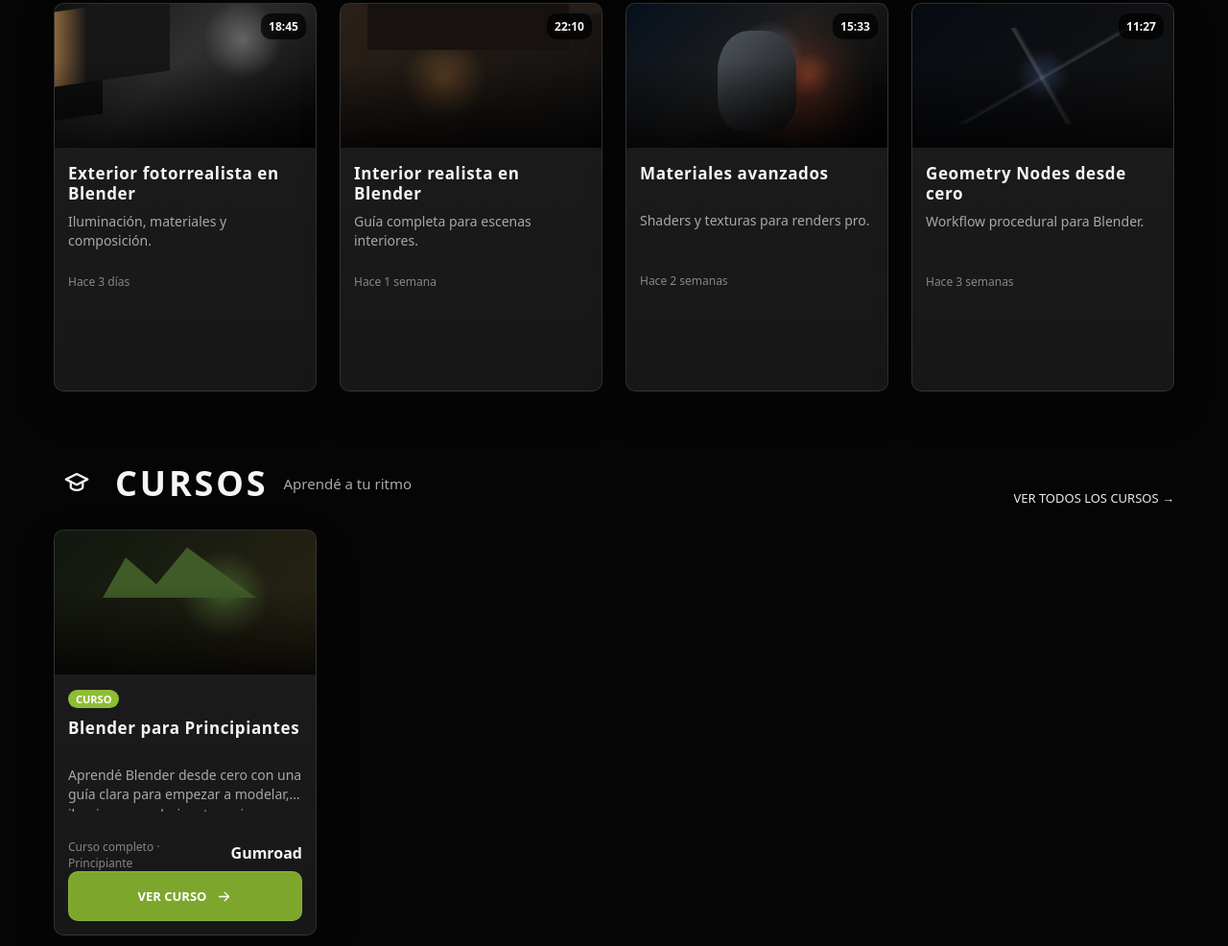
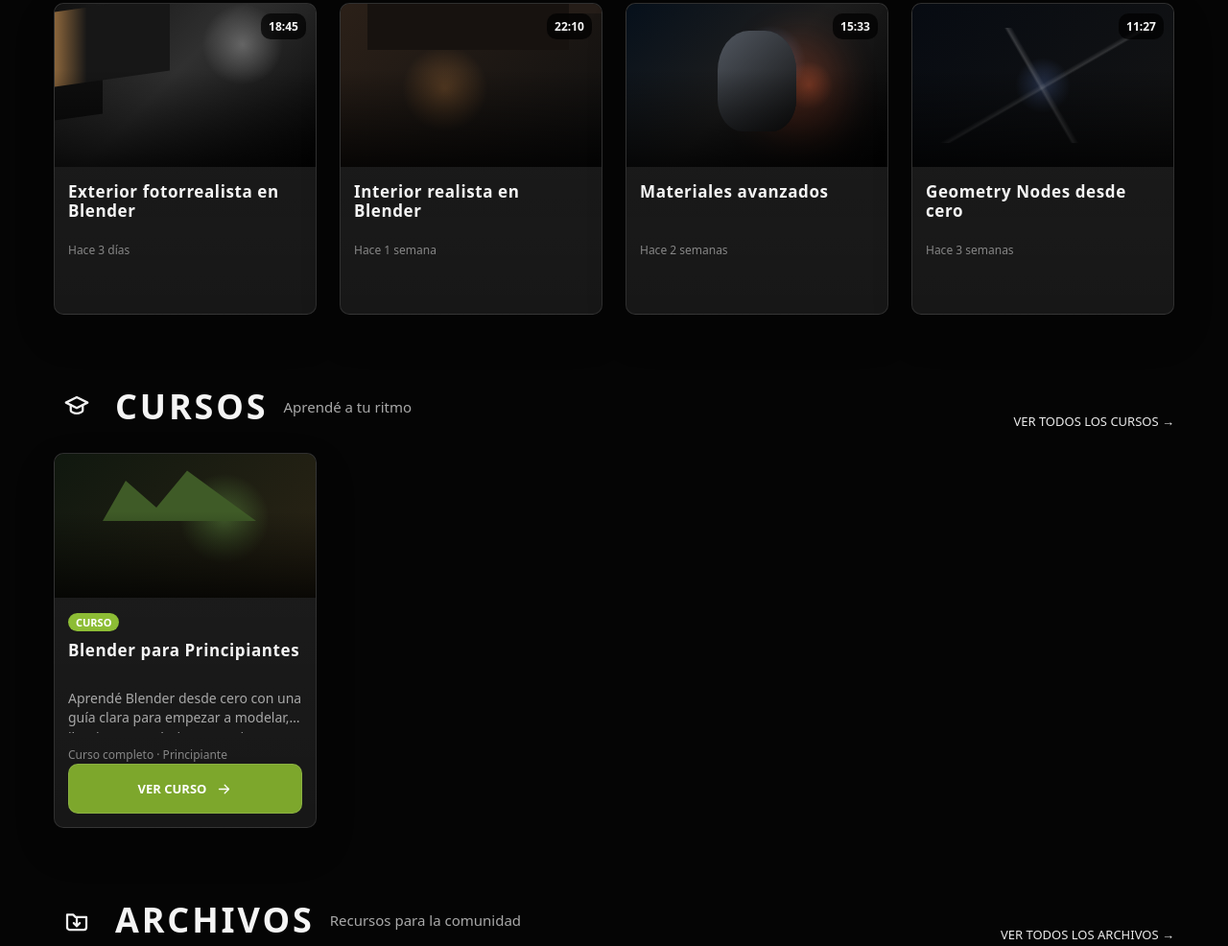
Before and after one commit to LucasMiner99/miner-design-site, a plain HTML site: page public/index.html in a window 1280 px wide. Shown: the part 774-1760 px from the top of the page at 96% size. Drawn offline with Linux system fonts and the light colour scheme; no server answers; a web font is replaced by a local one.

Commit message:
arreglos

```diff
--- a/public/index.html
+++ b/public/index.html
@@ -153,7 +153,6 @@
           <p>Aprendé Blender desde cero con una guía clara para empezar a modelar, iluminar y renderizar tus primeras escenas.</p>
           <div class="card-footer">
             <small>Curso completo · Principiante</small>
-            <strong>Gumroad</strong>
           </div>
           <a href="https://minerdesign.gumroad.com/l/md_blender_principiantes" class="download green-button" target="_blank" rel="noopener noreferrer">
             Ver curso
--- a/public/script.js
+++ b/public/script.js
@@ -78,7 +78,7 @@
   if (!grids.length) return;
 
   try {
-    const response = await fetch("/api/gumroad-products?v=polish3");
+    const response = await fetch("/api/gumroad-products?v=cards4");
     if (!response.ok) throw new Error("Gumroad API error");
 
     const data = await response.json();
@@ -121,7 +121,6 @@
     ? `
           <div class="card-footer">
             <small>${escapeHtml(product.meta || "")}</small>
-            <strong>Gumroad</strong>
           </div>`
     : "";
 
--- a/public/style.css
+++ b/public/style.css
@@ -1673,3 +1673,104 @@
     min-height: 390px;
   }
 }
+
+
+/* ------------------------------
+   Card text + tutorial size fixes
+   ------------------------------ */
+
+/* Producto/archivo: altura pareja y textos siempre cortados en 2 líneas */
+.card.product-card,
+.card.file-card {
+  min-height: 375px !important;
+}
+
+.card.product-card .thumb,
+.card.file-card .thumb {
+  flex: 0 0 150px !important;
+}
+
+.card.product-card h3,
+.card.file-card h3 {
+  min-height: 42px !important;
+  max-height: 42px !important;
+  line-height: 1.15 !important;
+  margin-bottom: 8px !important;
+  display: -webkit-box !important;
+  -webkit-line-clamp: 2 !important;
+  line-clamp: 2 !important;
+  -webkit-box-orient: vertical !important;
+  overflow: hidden !important;
+}
+
+.card.product-card p,
+.card.file-card p {
+  min-height: 46px !important;
+  max-height: 46px !important;
+  line-height: 1.45 !important;
+  margin-bottom: 12px !important;
+  display: -webkit-box !important;
+  -webkit-line-clamp: 2 !important;
+  line-clamp: 2 !important;
+  -webkit-box-orient: vertical !important;
+  overflow: hidden !important;
+}
+
+.card.product-card .card-footer {
+  min-height: 20px !important;
+  margin-top: 0 !important;
+}
+
+.card.product-card .card-footer small {
+  margin: 0 !important;
+}
+
+.card.product-card .download,
+.card.file-card .download {
+  margin-top: auto !important;
+}
+
+/* Curso: sin texto Gumroad a la derecha */
+.card.product-card .card-footer {
+  justify-content: flex-start !important;
+}
+
+/* Tutoriales: como no tienen descripción, son más compactas */
+.card.video-card {
+  min-height: 325px !important;
+}
+
+.card.video-card .thumb {
+  flex: 0 0 170px !important;
+}
+
+.card.video-card h3 {
+  min-height: 52px !important;
+  max-height: 52px !important;
+  line-height: 1.15 !important;
+  margin-bottom: 10px !important;
+  display: -webkit-box !important;
+  -webkit-line-clamp: 2 !important;
+  line-clamp: 2 !important;
+  -webkit-box-orient: vertical !important;
+  overflow: hidden !important;
+}
+
+.card.video-card p {
+  display: none !important;
+}
+
+.card.video-card small {
+  margin-top: 0 !important;
+}
+
+@media (max-width: 760px) {
+  .card.product-card,
+  .card.file-card {
+    min-height: 365px !important;
+  }
+
+  .card.video-card {
+    min-height: 310px !important;
+  }
+}
```
Also changed, not shown: public/cursos.html (+0 -1 lines), README.md.
